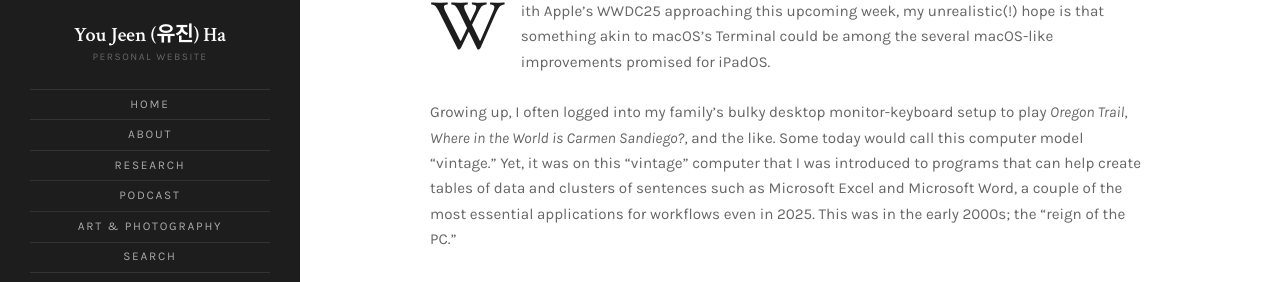
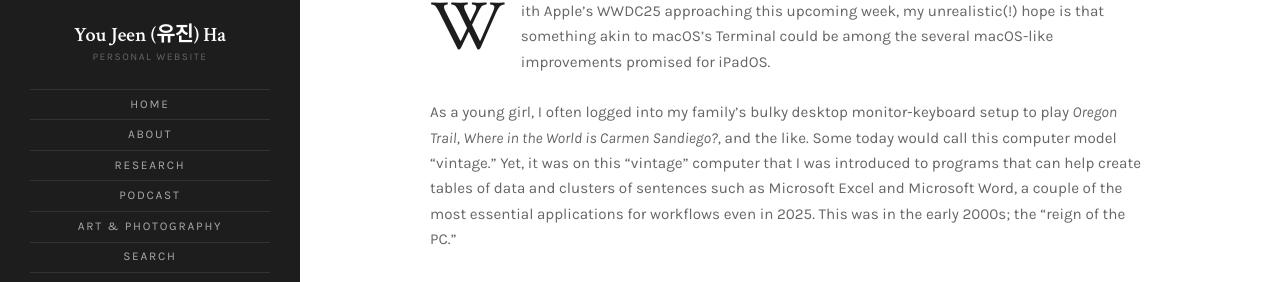
Before and after one commit to hyoujeen/hyoujeen.github.io, a Jekyll site: the page built from _posts/2025-06-08-could-ipados-become-more-like-macos.md, in a window 1280 px wide and 900 px high, scrolled down 832 px. Shown: the part 157-439 px from the top of the window. Built offline with Jekyll 4.4.1, drawn with Linux system fonts in a browser that asks for light colours.

Commit message:
Update 2025-06-08-could-ipados-become-more-like-macos.md

```diff
--- a/_posts/2025-06-08-could-ipados-become-more-like-macos.md
+++ b/_posts/2025-06-08-could-ipados-become-more-like-macos.md
@@ -8,7 +8,7 @@ featured_image: assets/images/posts/2025/apple-news-2025.png
 
 With Apple's WWDC25 approaching this upcoming week, my unrealistic(!) hope is that something akin to macOS's Terminal could be among the several macOS-like improvements promised for iPadOS.
 
-Growing up, I often logged into my family's bulky desktop monitor-keyboard setup to play <i>Oregon Trail</i>, <i>Where in the World is Carmen Sandiego?</i>, and the like. Some today would call this computer model "vintage." Yet, it was on this "vintage" computer that I was introduced to programs that can help create tables of data and clusters of sentences such as Microsoft Excel and Microsoft Word, a couple of the most essential applications for workflows even in 2025. This was in the early 2000s; the "reign of the PC."
+As a young girl, I often logged into my family's bulky desktop monitor-keyboard setup to play <i>Oregon Trail</i>, <i>Where in the World is Carmen Sandiego?</i>, and the like. Some today would call this computer model "vintage." Yet, it was on this "vintage" computer that I was introduced to programs that can help create tables of data and clusters of sentences such as Microsoft Excel and Microsoft Word, a couple of the most essential applications for workflows even in 2025. This was in the early 2000s; the "reign of the PC."
 
 In the late 2000s and into the 2010s, things began to change. Schools started to replace PCs with white Macintosh desktops, and my school was one of them. Throughout my teens, the device I owned reflected the growing market shift from PCs to Apple products. I carried my MacBook all the way into college as Apple became part of the 21st century zeitgeist. macOS offered a clean, intuitive interface, required much less updates and restarts, and posed minimal concerns when it came to viruses and malware.
 
```
